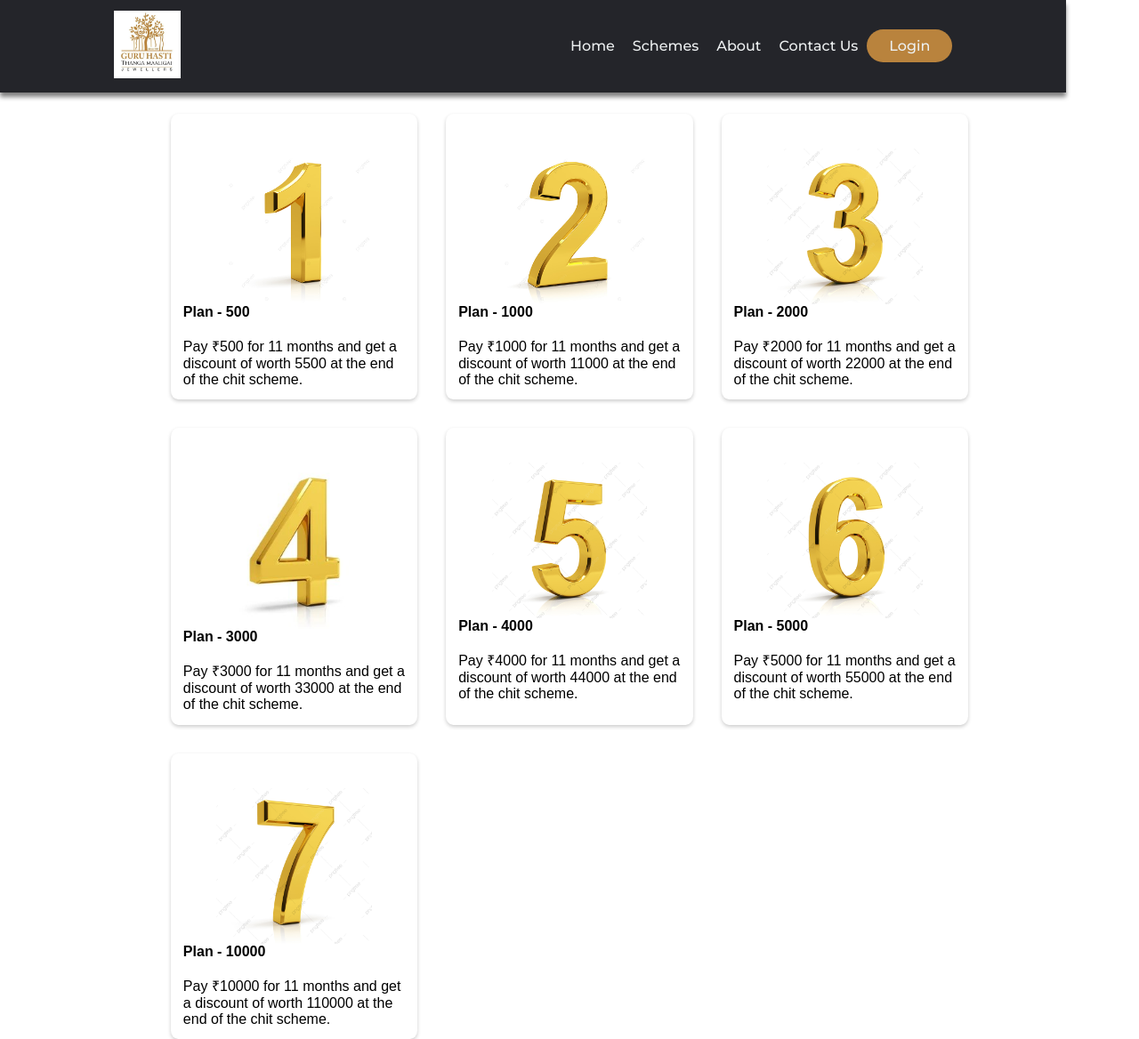
After one commit to BalajiArighant/GHT-Chit-Scheme, a PHP site: page /schemes.html in a window 1280 px wide. The commit adds this page. Shown: the whole page at 89% size. Run offline with PHP 8.4, Linux system fonts and the light colour scheme.

Commit message:
Updated Schemes Page

```diff
--- /dev/null
+++ b/GHT Chit Scheme/schemes.html
@@ -0,0 +1,103 @@
+<!DOCTYPE html>
+<!--[if lt IE 7]>      <html class="no-js lt-ie9 lt-ie8 lt-ie7"> <![endif]-->
+<!--[if IE 7]>         <html class="no-js lt-ie9 lt-ie8"> <![endif]-->
+<!--[if IE 8]>         <html class="no-js lt-ie9"> <![endif]-->
+<!--[if gt IE 8]>      <html class="no-js"> <!--<![endif]-->
+<html>
+	<head>
+		<meta charset="utf-8">
+		<meta http-equiv="X-UA-Compatible" content="IE=edge">
+		<title>Chit Schemes</title>
+		<meta name="description" content="Guru Hasti Thangamaaligai chit schemes">
+		<meta name="viewport" content="width=device-width, initial-scale=1">
+		<link rel="stylesheet" href="styles.css">
+		<link href="https://fonts.googleapis.com/css?family=Montserrat:500&display=swap" rel="stylesheet">
+	</head>
+	<body>
+		<div class="nav">
+			<header>
+				<a class="logo" href="/"> <img src="res/GHT Logo.png" alt="Logo"> </a>
+				<nav>
+					<ul class="nav__links">
+						<li><a href="index.html">Home</a></li>
+						<li><a href="schemes.html">Schemes</a></li>
+						<li><a href="#">About</a></li>
+						<li><a href="#">Contact Us</a></li>
+					</ul>
+				</nav>
+				<a class="cta" href="login.html">Login</a>
+				<p class="menu cta">Menu</p>
+			</header>
+			<div class="overlay">
+				<a class="close">&times;</a>
+				<div class="overlay__content">
+					<a href="#">Services</a>
+					<a href="#">Projects</a>
+					<a href="#">About</a>
+				</div>
+			</div>
+		</div>
+
+		<div class="content1">
+			<div class="cards">
+				<div class="card">
+					<img src="res/1.jpg" alt="Plan - 500" class="card__image">
+					<div class="card__content">
+						<h4>Plan - 500</h4> <br>
+						<p>Pay ₹500 for 11 months and get a discount of worth 5500 at the end of the chit scheme.</p>
+					</div>
+				</div>
+
+				<div class="card">
+					<img src="res/2.jpg" alt="Plan - 1000" class="card__image">
+					<div class="card__content">
+						<h4>Plan - 1000</h4> <br>
+						<p>Pay ₹1000 for 11 months and get a discount of worth 11000 at the end of the chit scheme.</p>
+					</div>
+				</div>
+
+				<div class="card">
+					<img src="res/3.jpg" alt="Plan - 2000" class="card__image">
+					<div class="card__content">
+						<h4>Plan - 2000</h4> <br>
+						<p>Pay ₹2000 for 11 months and get a discount of worth 22000 at the end of the chit scheme.</p>
+					</div>
+				</div>
+
+				<div class="card">
+					<img src="res/4.jpg" alt="Plan - 3000" class="card__image">
+					<div class="card__content">
+						<h4>Plan - 3000</h4><br>
+						<p>Pay ₹3000 for 11 months and get a discount of worth 33000 at the end of the chit scheme.</p>
+					</div>
+				</div>
+
+				<div class="card">
+					<img src="res/5.jpg" alt="Plan - 4000" class="card__image">
+					<div class="card__content">
+						<h4>Plan - 4000</h4><br>
+						<p>Pay ₹4000 for 11 months and get a discount of worth 44000 at the end of the chit scheme.</p>
+					</div>
+				</div>
+
+				<div class="card">
+					<img src="res/6.jpg" alt="Plan - 5000" class="card__image">
+					<div class="card__content">
+						<h4>Plan - 5000</h4><br>
+						<p>Pay ₹5000 for 11 months and get a discount of worth 55000 at the end of the chit scheme.</p>
+					</div>
+				</div>
+
+				<div class="card">
+					<img src="res/7.jpg" alt="Plan - 10000" class="card__image">
+					<div class="card__content">
+						<h4>Plan - 10000</h4><br>
+						<p>Pay ₹10000 for 11 months and get a discount of worth 110000 at the end of the chit scheme.</p>
+					</div>
+				</div>
+			</div>
+		</div>
+
+		<script src="" async defer></script>
+	</body>
+</html>
--- a/GHT Chit Scheme/styles.css
+++ b/GHT Chit Scheme/styles.css
@@ -12,6 +12,9 @@
 	align-items: center;
 	padding: 12px 10%;
 	background-color: #24252a;
+	position: fixed;
+	box-shadow: 0px 5px 5px grey;
+	top: 0;
   }
 
   .logo {
@@ -29,24 +32,30 @@
 	font-weight: 500;
 	color: #edf0f1;
 	text-decoration: none;
-  }
+	}
 
   .nav__links {
 	list-style: none;
 	display: flex;
-  }
+	align-items: center;
+	justify-content: center;
+	}
 
   .nav__links li {
 	padding: 0px 10px;
   }
 
   .nav__links li a {
-	transition: color 0.3s ease 0s;
-  }
+	transition: color 0.3s ease-in-out 0s;
+	}
 
   .nav__links li a:hover {
 	/* color: #0088a9; */
 	color: #B9833D;
+  }
+
+  .nav {
+	box-shadow: 0px 5px 5px grey;
   }
 
   .cta {
@@ -72,7 +81,7 @@
 	height: 100%;
 	width: 0;
 	position: fixed;
-	z-index: 1;
+	z-index: 0;
 	left: 0;
 	top: 0;
 	background-color: #24252a;
@@ -132,13 +141,44 @@
 	}
   }
 
-  .container {
-	width: 60%;
-	/* height: 100vh; */
-	background: #222;
+  .content1 img {
+	width: 70%;
+	height: fit-content;
+	display: block;
+	margin-top: 10%;
+	margin-left: auto;
+	margin-right: auto;
   }
 
-  .swiper-wrapper {
-	width: 60%;
-	height: fit-content;
+  .content1 {
+	display: block;
+	margin-top: 10%;
+	margin-left: auto;
+	margin-right: auto;
   }
+
+  .cards {
+	margin: 0 auto;
+	max-width: 70%;
+	display: grid;
+	grid-template-columns: repeat(3, 1fr);
+	gap: 2em;
+	font-family: sans-serif;
+  }
+
+  .card {
+	padding: 5%;
+	box-shadow: rgba(0, 0, 0, 0.2) 0px 2px 4px;
+	border-radius: 3%;
+	transition: 0.5s ease-in-out;
+  }
+
+  .card:hover {
+	box-shadow: rgba(0, 0, 0, 0.42) 0px 19px 43px;
+	transform: translate3d(0px, -1px, 0px);
+  }
+
+  .card__image {
+	width: 80%;
+	height: auto;
+  }
```
Also changed, not shown: GHT Chit Scheme/index.html (+6 -26 lines), GHT Chit Scheme/res/1.jpg (added), GHT Chit Scheme/res/2.jpg (added), GHT Chit Scheme/res/3.jpg (added), GHT Chit Scheme/res/4.jpg (added), GHT Chit Scheme/res/5.jpg (added), GHT Chit Scheme/res/6.jpg (added), GHT Chit Scheme/res/7.jpg (added).
